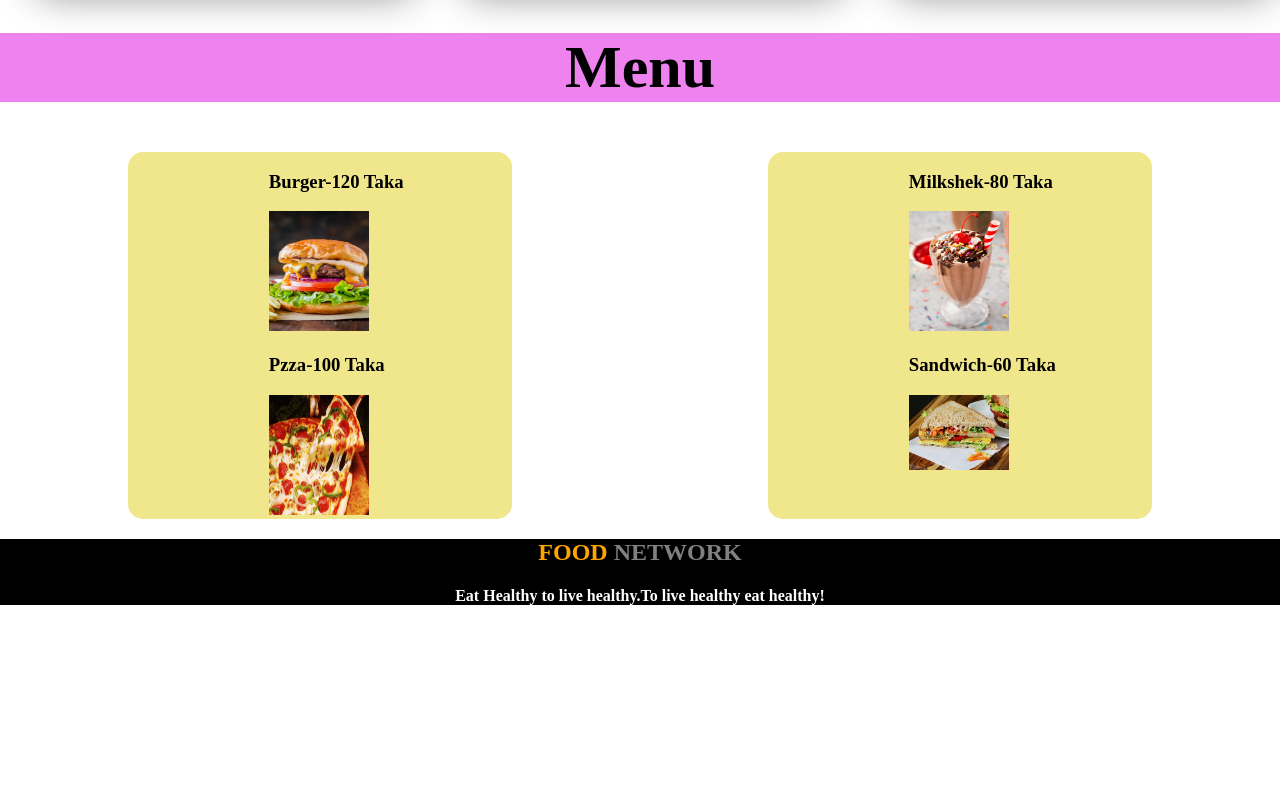
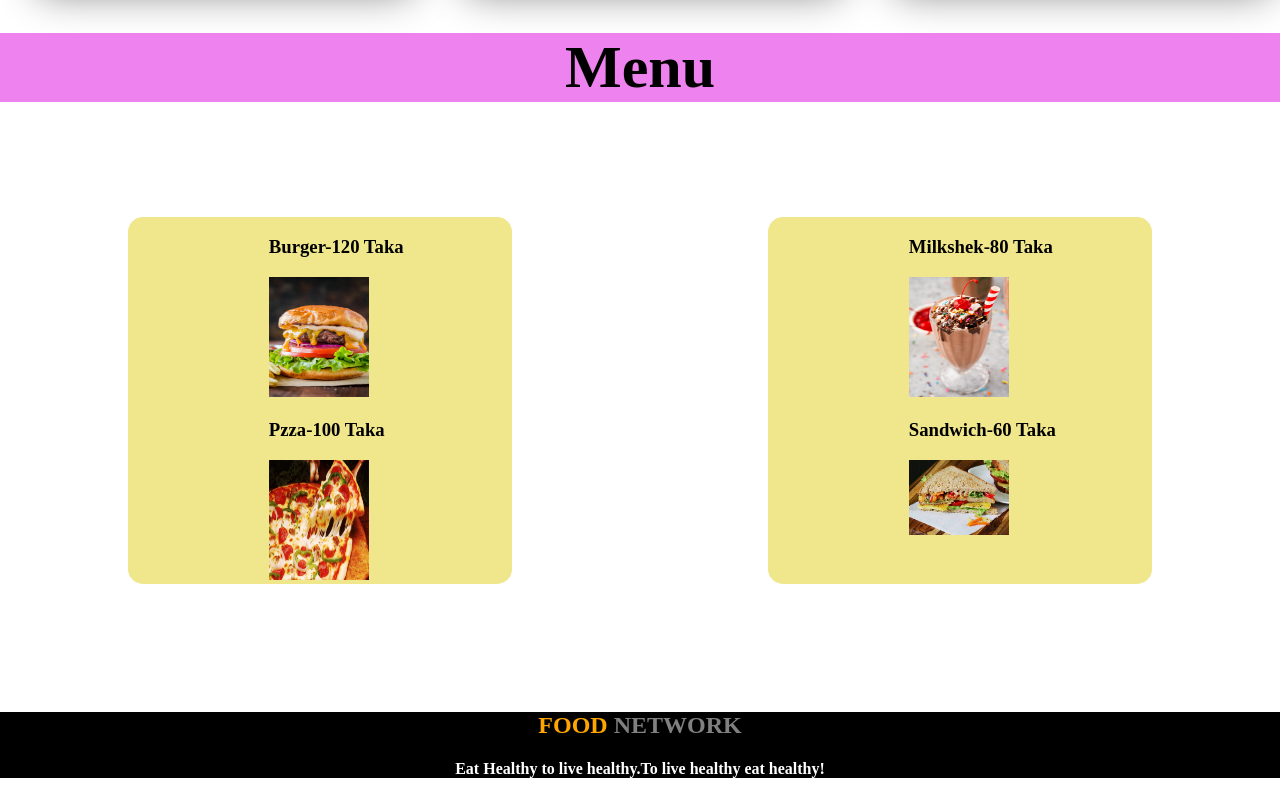
Before and after one commit to monakaka/assignment, a plain HTML site: page index.html in a window 1280 px wide. Shown: the part 2121-2921 px from the top of the page. Before the commit the page ends 2747 px from the top, so only its background shows below. Drawn offline with Linux system fonts and the light colour scheme.

Commit message:
experiment

```diff
--- a/style.css
+++ b/style.css
@@ -58,6 +58,7 @@ h1{
 #footer{
     text-align: center;
     background-color: black;
+    margin-top:10%;
 }
 h4{
     color: white;
@@ -65,12 +66,14 @@ h4{
 #menu{
     text-align: center;
     background-color: violet;
+    margin-bottom: 4%;
 
 }
 .extra-marks{
     width: 50%;
     margin-left: 10%;
     margin-right: 10%;
+    margin-top: 5%;
     padding-left: 11%;
     border-radius: 15px;
     background-color:khaki;
```
